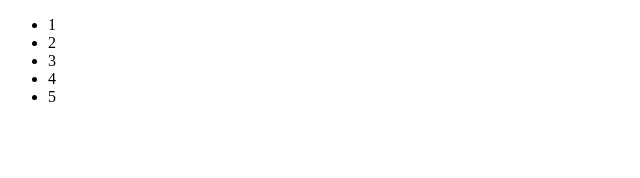
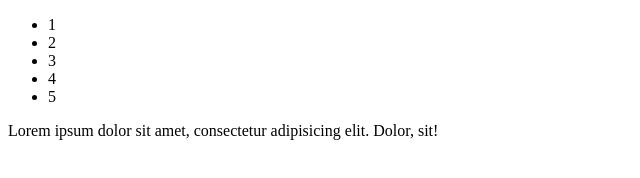
Before and after one commit to tholf/webstorm-course, a plain HTML site: page index.html in a window 1280 px wide. Shown: the whole page, without its empty margins (0-640 px from the left). Drawn offline with Linux system fonts and the light colour scheme.

Commit message:
index updated

```diff
--- a/index.html
+++ b/index.html
@@ -14,7 +14,8 @@
     <li>4</li>
     <li>5</li>
 </ul>
-
+<p class="classy"><img src="" alt="" id="myImg">Lorem ipsum dolor sit amet, consectetur adipisicing elit. Dolor, sit!
+</p>
 </body>
 
 </html>
```
